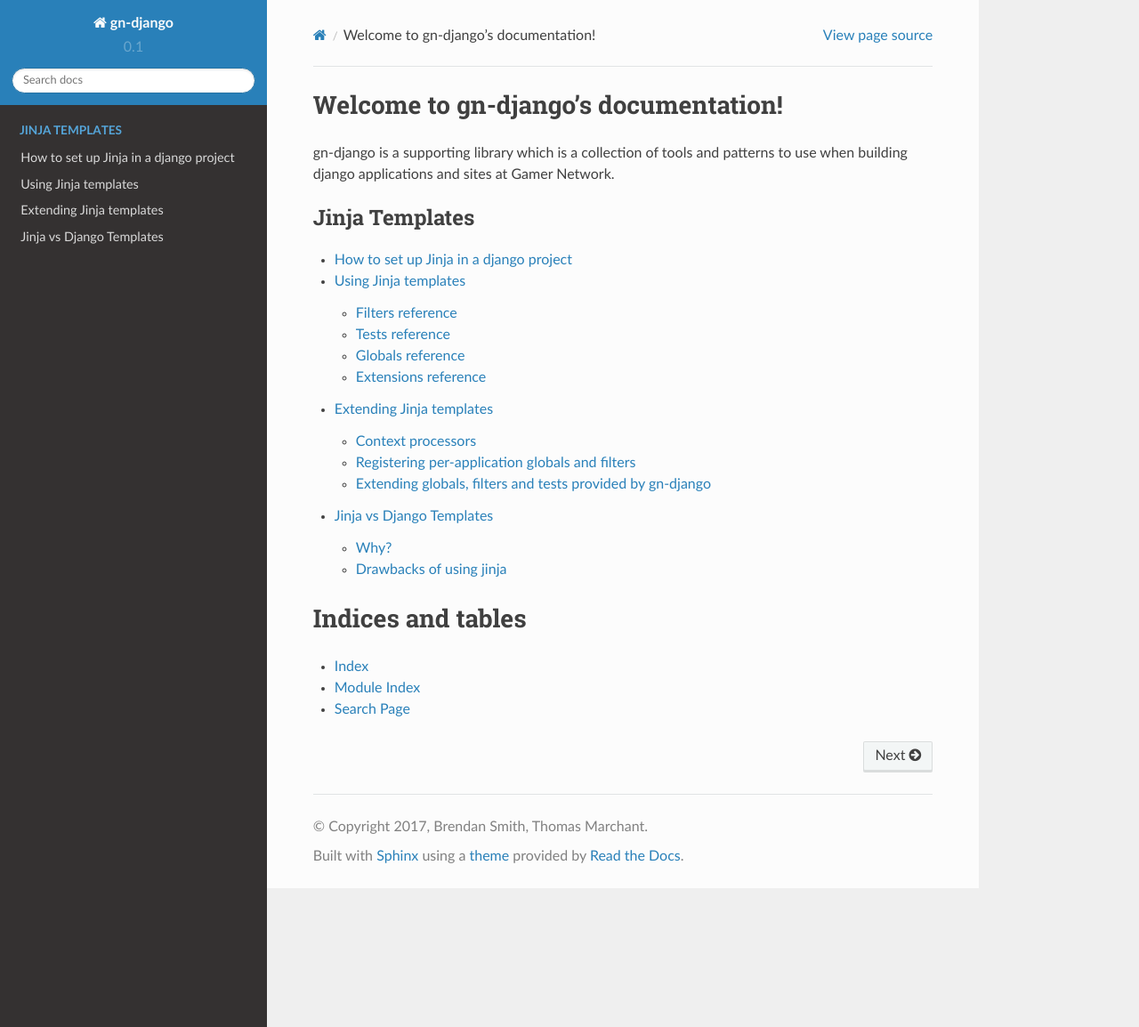
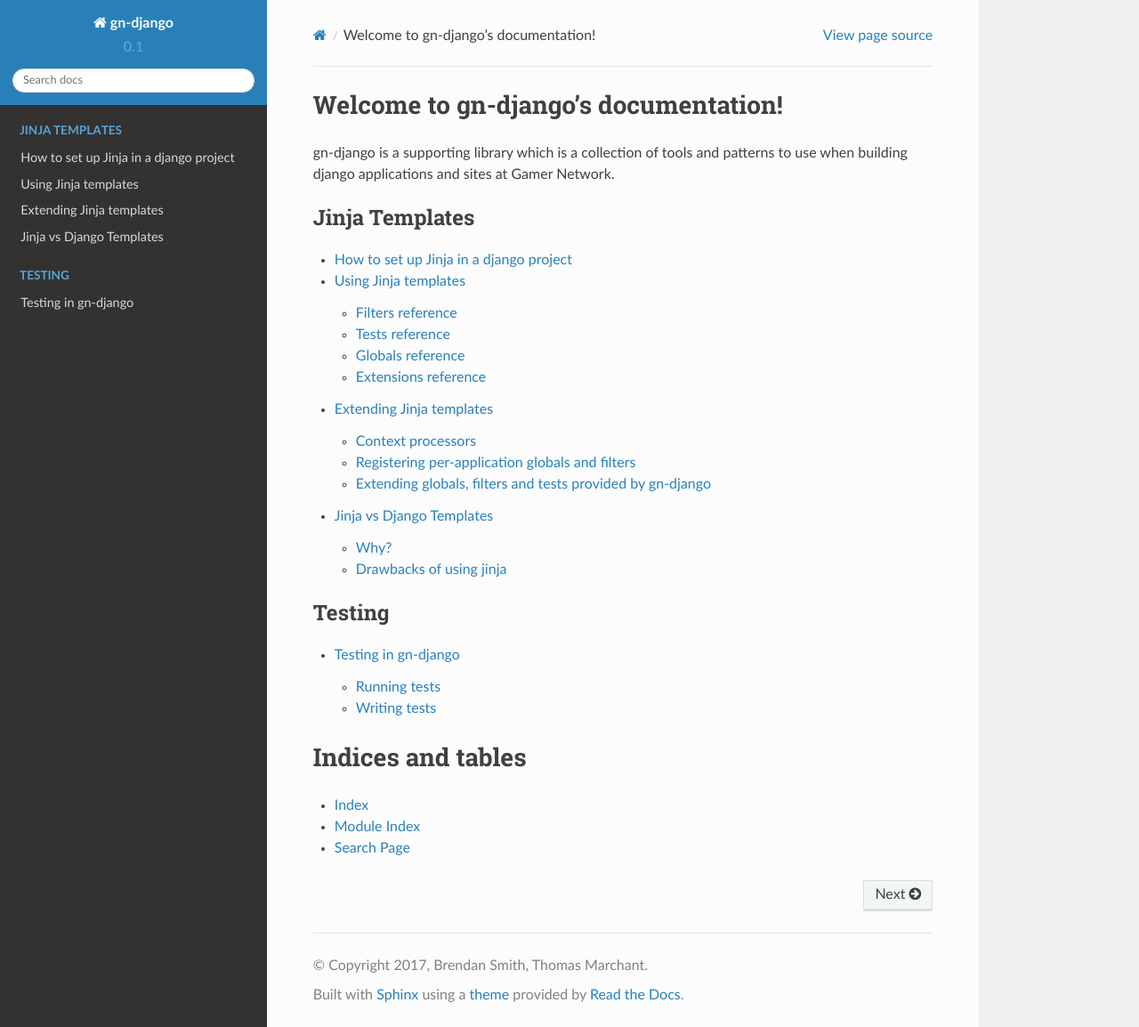
Before and after one commit to mrmonkington/gn-django, a Sphinx documentation site: the page built from docs/source/index.rst, in a window 1280 px wide and 1154 px high. Shown: the whole window at 89% size. Built offline with Sphinx 7.4.7 and the Read the Docs theme 2.0.0, drawn with Linux system fonts in a browser that asks for light colours; some of the changed lines change nothing that is shown.

Commit message:
Documenting testing

```diff
--- a/docs/requirements.txt
+++ b/docs/requirements.txt
@@ -1,2 +1,3 @@
 Sphinx==1.4.5
 sphinx_rtd_theme
+-e ../
--- a/docs/source/index.rst
+++ b/docs/source/index.rst
@@ -19,6 +19,12 @@
    jinja_templates/why_jinja_not_django
 
 
+.. toctree::
+   :maxdepth: 2
+   :caption: Testing
+
+   testing/running_and_writing
+
 
 Indices and tables
 ==================
--- /dev/null
+++ b/docs/source/testing/running_and_writing.rst
@@ -0,0 +1,27 @@
+Testing in gn-django
+====================
+
+Tests are located in ``tests/`` which doubles up as a barebones django project.
+
+Running tests
+-------------
+
+Tests can be run with simply ``do tests`` in the gn-django root.  This will trigger
+``django-admin test tests`` - running all of the tests contained within the
+``tests/`` directory.
+
+**NOTE:** You need a virtualenv active which has the requisite requirements
+installed from ``requirements.txt``.
+
+To run just a subset of tests, you can trigger them in the normal django way, e.g::
+
+    django-admin test tests.test_template
+
+Writing tests
+-------------
+
+Tests in the repository should follow the `general guidelines for platform tests <https://github.com/gamernetwork/devops/wiki/Platform-Testing>`_.
+
+Tests for the various components within gn-django should be written in
+files under ``tests/`` of the format ``test_*.py`` - this will mean that django
+automatically identifies the test cases and runs them.
```
Also changed, not shown: docs/source/jinja_templates/how_to_set_up_jinja.rst (line endings or trailing spaces).
